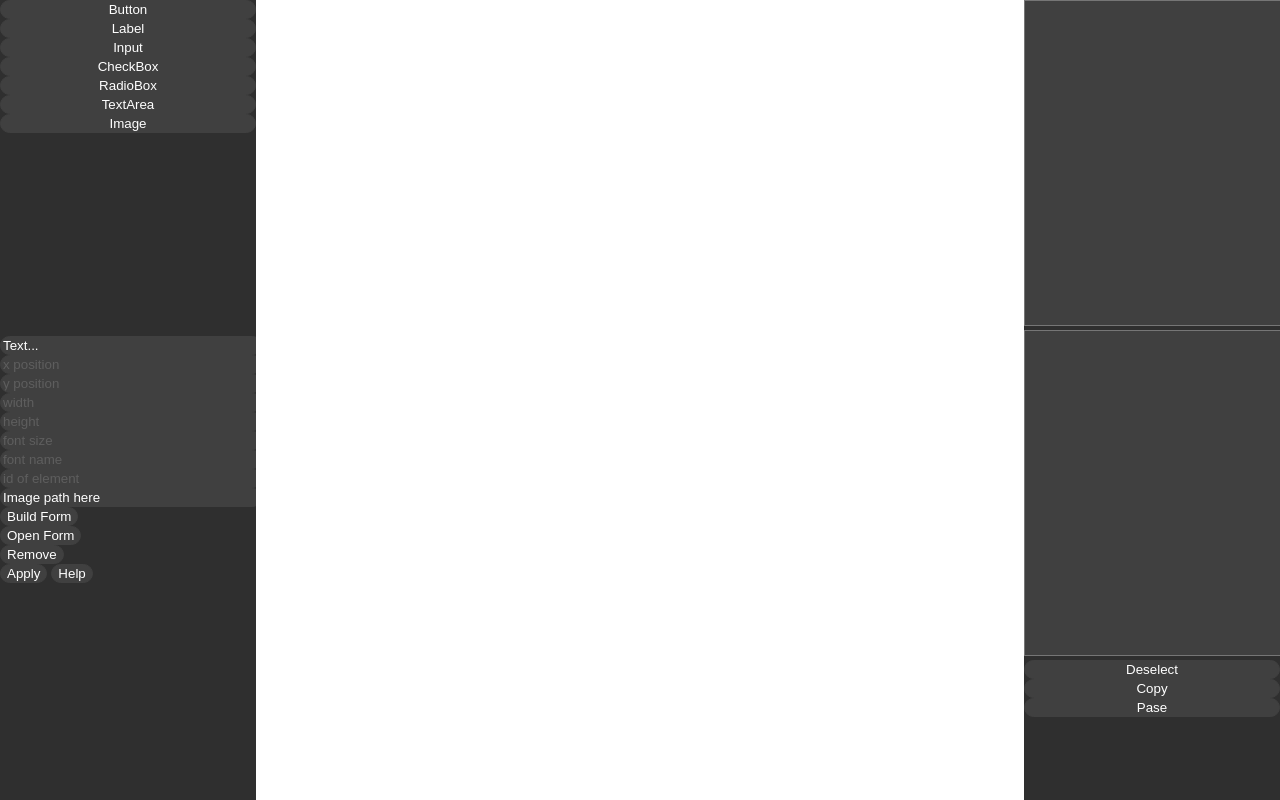
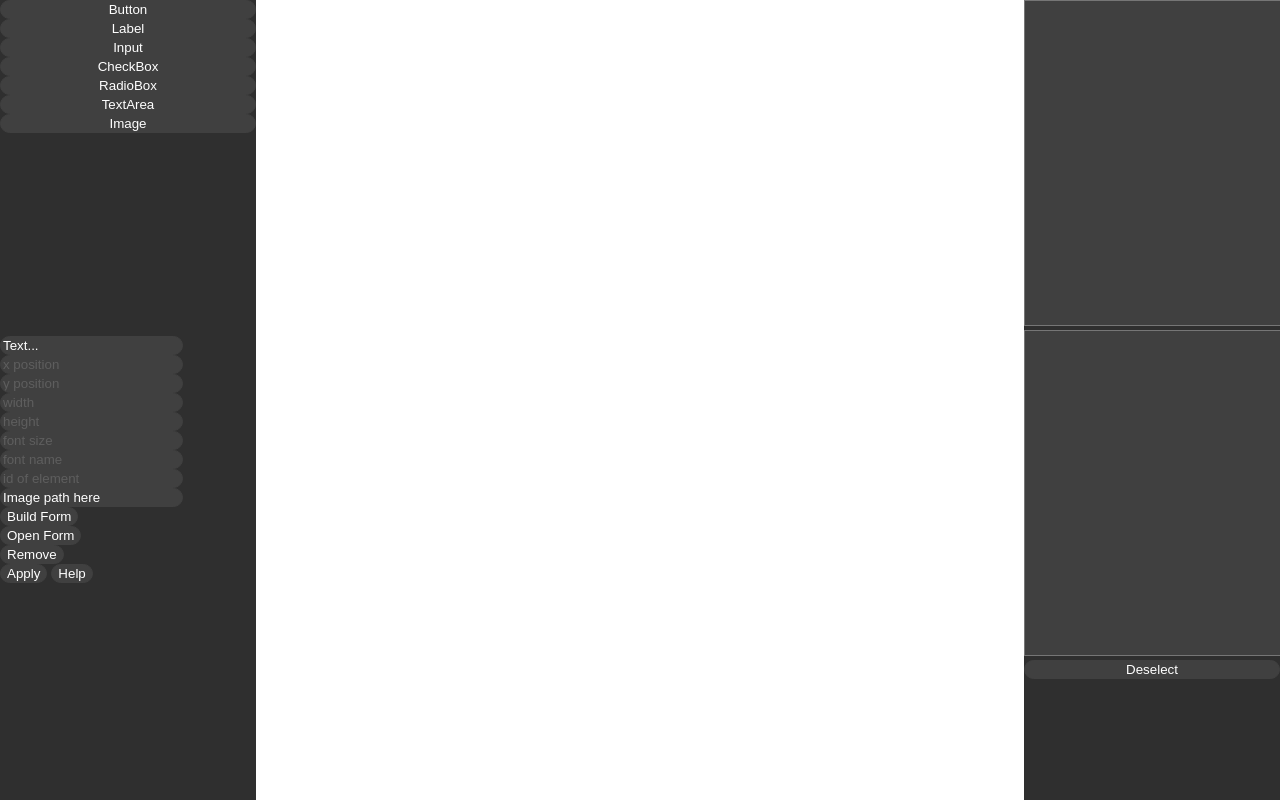
Before and after one commit to Yagodnik/Form-Designer, a website: page index.html in a window 1280 px wide. Drawn offline with Linux system fonts and the light colour scheme.

Commit message:
Update index.html

```diff
--- a/index.html
+++ b/index.html
@@ -40,8 +40,8 @@
          <textarea style="width:100%; height:40%;" class="css"></textarea><br>
          <textarea style="width:100%; height:40%;" class="css"></textarea><br>
          <button onclick="element.className = 'drag'; element = undefined;">Deselect</button><br>
-         <button class="copy">Copy</button><br>
-         <button class="paste">Pase</button><br>
+         <!--<button class="copy">Copy</button><br>-->
+         <!--<button class="paste">Pase</button><br>-->
     </div>
 
   <div class="form"></div>
```
